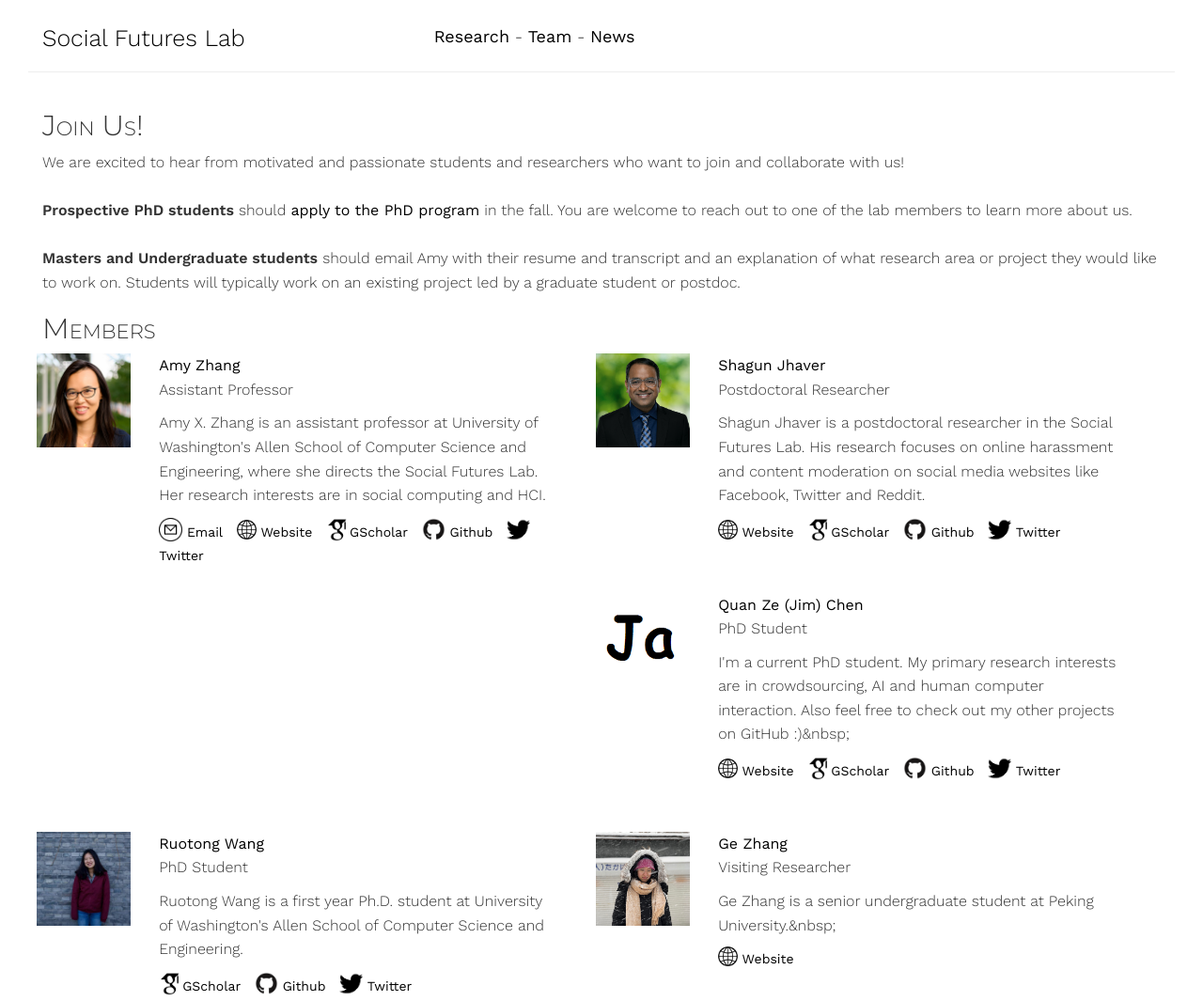
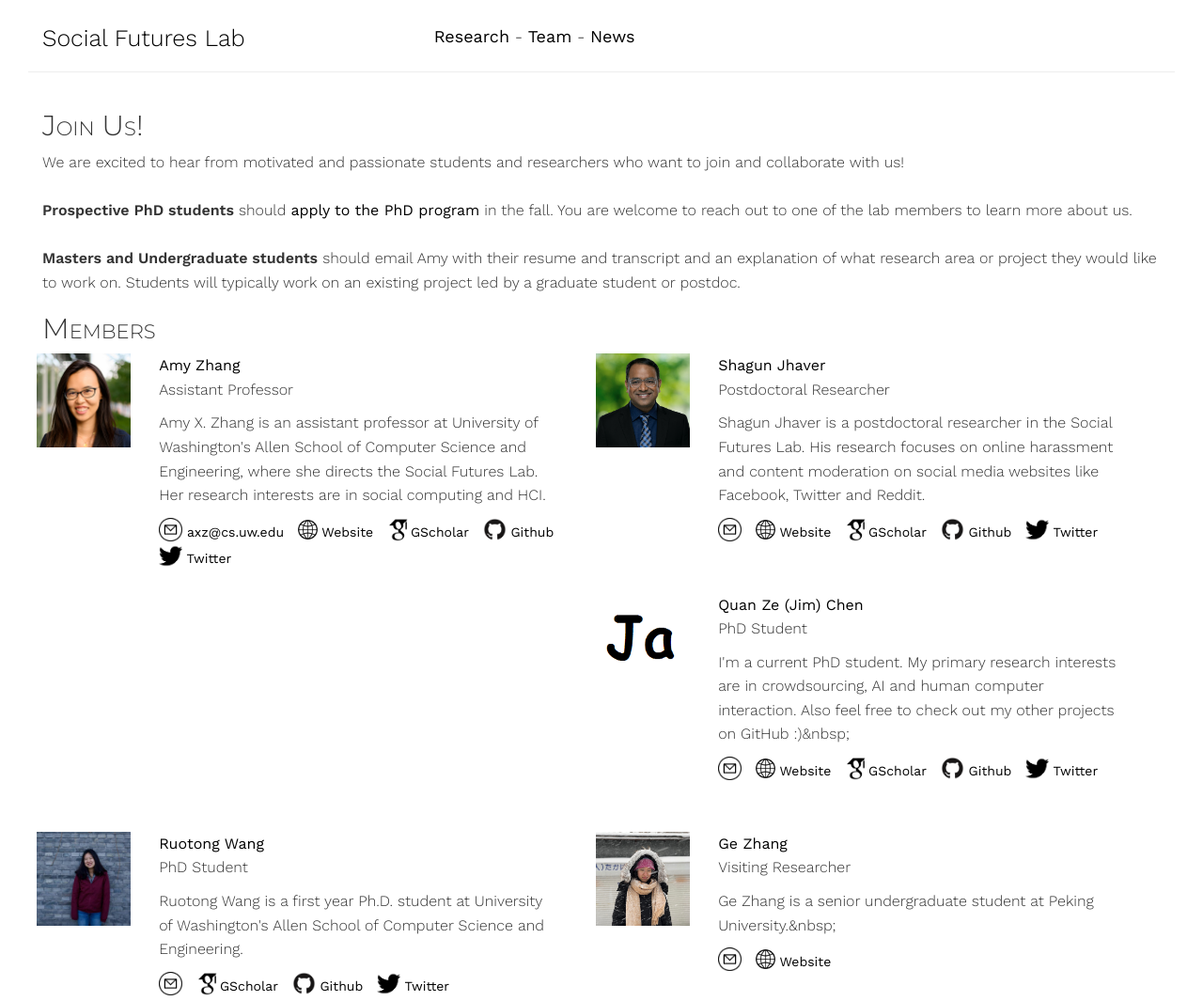
Before and after one commit to amyxzhang/lab_website, a plain HTML site: page members.html in a window 1280 px wide. Shown: the top 1065 px of the page at 94% size. Drawn offline with nearby package versions, Linux system fonts and the light colour scheme; no server answers.

Commit message:
fix email

```diff
--- a/members.html
+++ b/members.html
@@ -105,9 +105,11 @@
 
 								<span property="links">
 
-								<a href="null" property="email" class="button">
-									<img src="img/email2.png"> <span> Email</span>
-								</a>
+
+							<a href="mailto:[email]" class="button">
+								<img src="img/email2.png"> <span property="email"> Email</span>
+							</a>
+
 
 
 								<a href="null" property="website_url" class="button">
```
